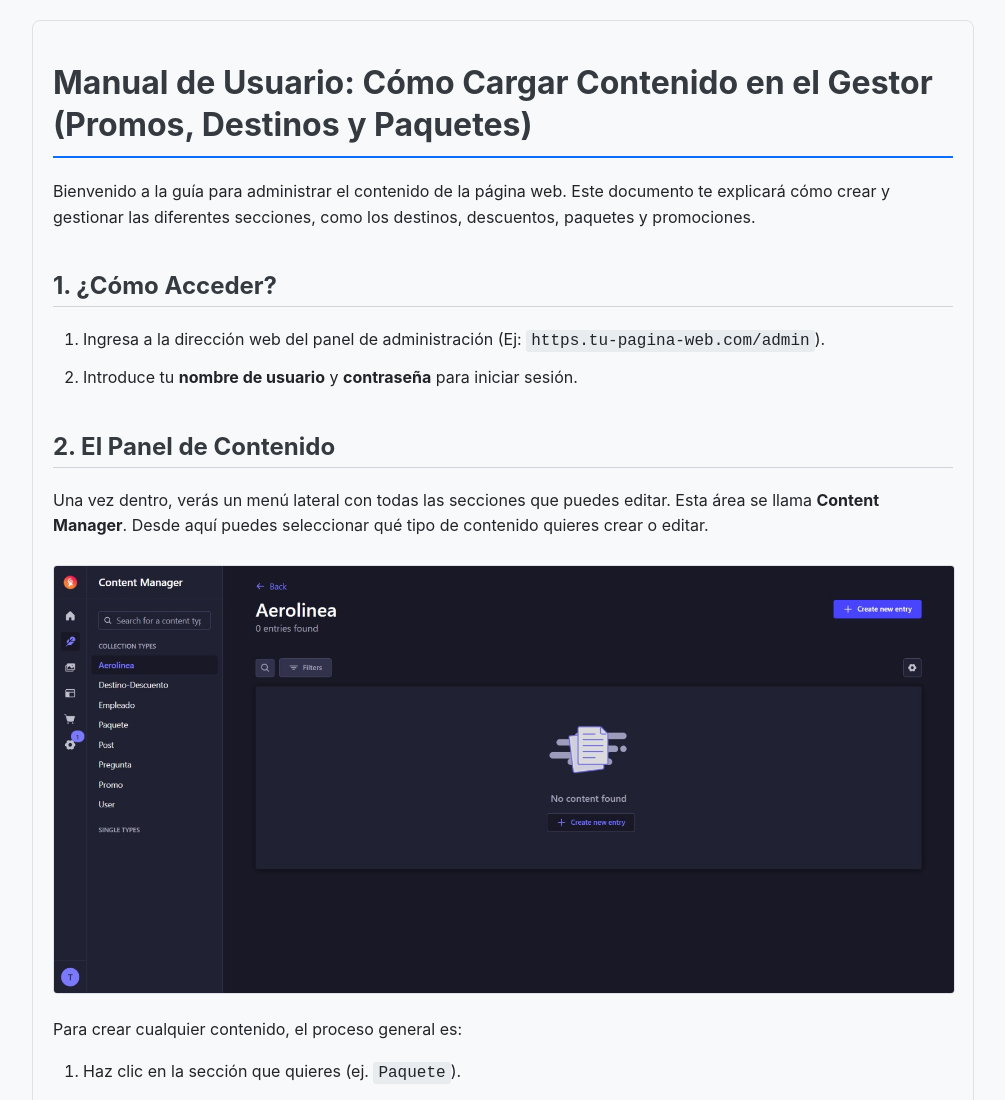
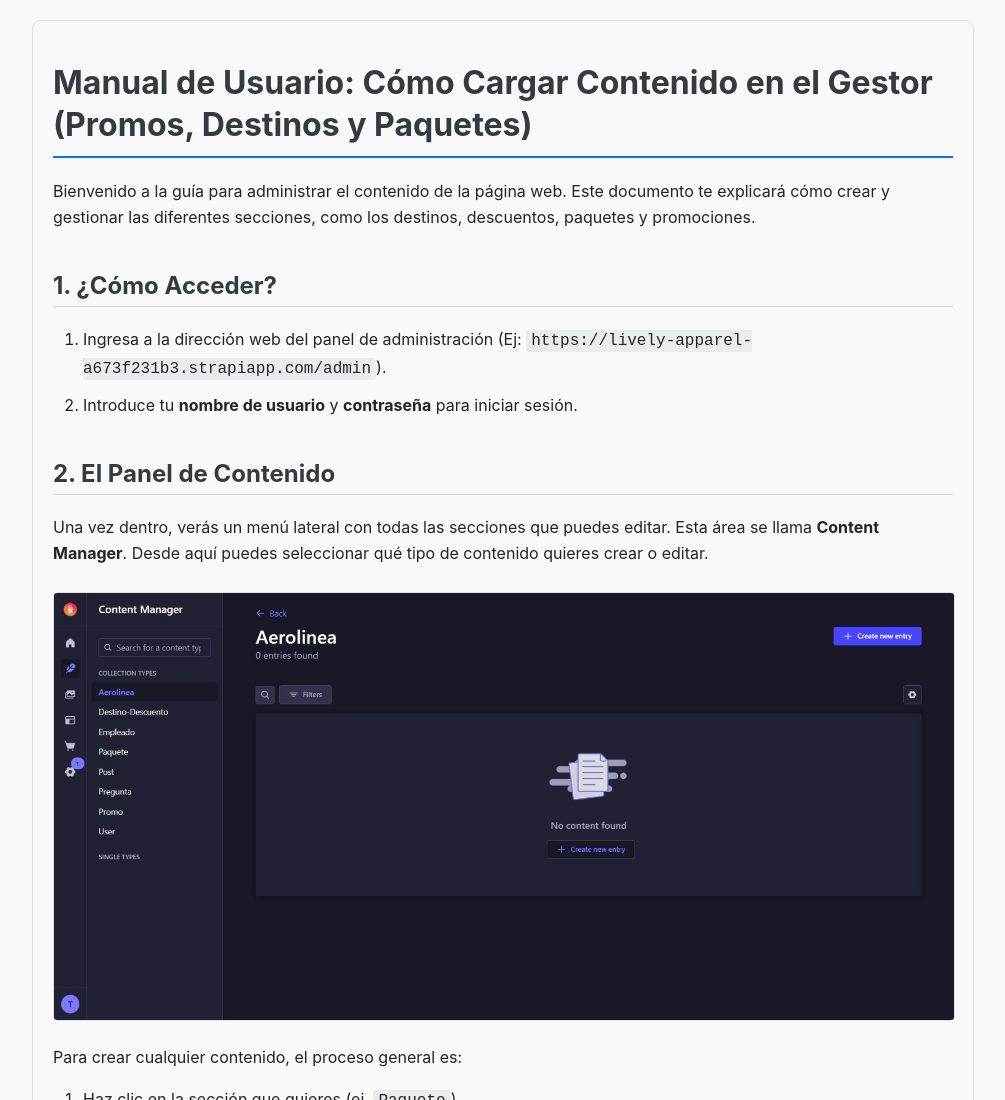
Before and after one commit to tayka-viajes/manual, a plain HTML site: page manual.html in a window 1280 px wide. Shown: the top 1100 px of the page, without its empty margins (137-1142 px from the left). Drawn offline with Linux system fonts and the light colour scheme.

Commit message:
agregando endpoint

```diff
--- a/manual.html
+++ b/manual.html
@@ -76,7 +76,7 @@
 
     <h2>1. ¿Cómo Acceder?</h2>
     <ol>
-        <li>Ingresa a la dirección web del panel de administración (Ej: <code>https.tu-pagina-web.com/admin</code>).</li>
+        <li>Ingresa a la dirección web del panel de administración (Ej: <code>https://lively-apparel-a673f231b3.strapiapp.com/admin</code>).</li>
         <li>Introduce tu <strong>nombre de usuario</strong> y <strong>contraseña</strong> para iniciar sesión.</li>
     </ol>
 
```
